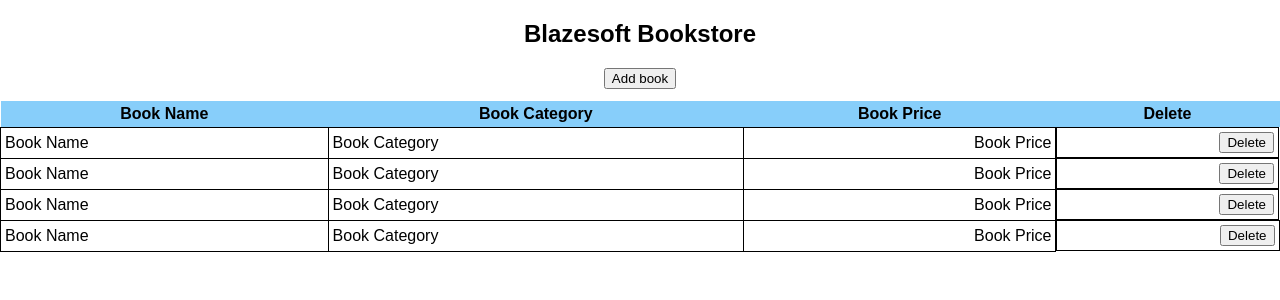
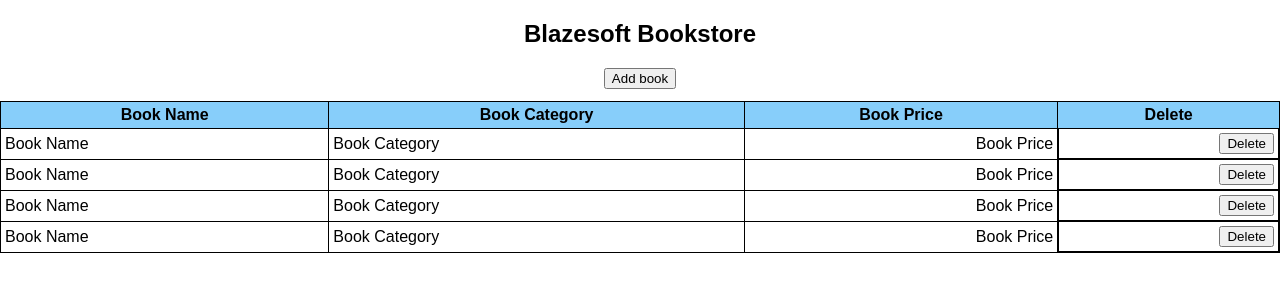
Before and after one commit to ShahAashka/BlazesoftAssessment, a React (Create React App) app: page / in a window 1280 px wide. Shown: the top 300 px of the page. Built offline with nearby package versions, Linux system fonts and the light colour scheme.

Commit message:
made chnages in styles

```diff
--- a/src/Components/BookList.css
+++ b/src/Components/BookList.css
@@ -8,11 +8,11 @@
 .rowStyle {
     flex: 1;
     justify-content: space-between;
+    border: 1px solid black;
 }
 thead {
     background-color: lightskyblue;
     font-family: sans-serif;
-
 }
 table {
     border-collapse: collapse;
@@ -23,14 +23,15 @@
 .bookNameHead{
     text-align: center;
     padding: 4px;
+    border: 1px solid black;
 }
 .bookCategoryHead{
     text-align: center;
     padding: 4px;
-
+    border: 1px solid black;
 }
 .bookPriceHead{
     text-align: center;
     padding: 4px;
-
+    border: 1px solid black;
 }
```
